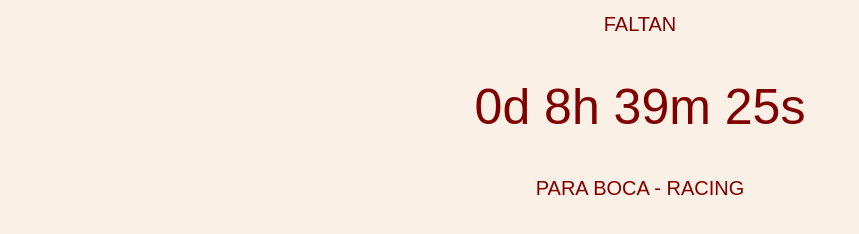
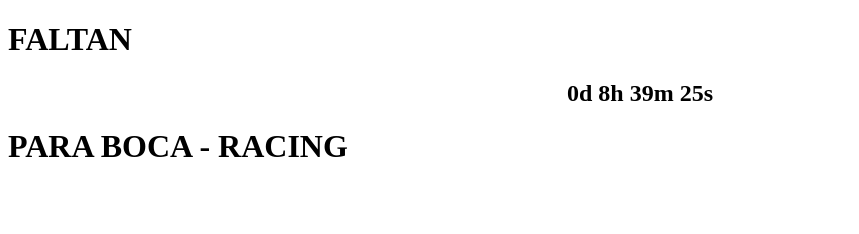
Before and after one commit to GaboZubini/PalmieriAnsioso, a plain HTML site: page index.html in a window 1280 px wide. Shown: the whole page, without its empty margins (0-859 px from the left). Drawn offline with Linux system fonts and the light colour scheme.

Commit message:
Update index.html

```diff
--- a/index.html
+++ b/index.html
@@ -4,25 +4,32 @@
 <title>PALMIERI ANSIOSO</title>
 <style>
 body {
-  background-color: linen;
+  background-color: white;
 }
 
+<link rel="preconnect" href="https://fonts.googleapis.com">
+<link rel="preconnect" href="https://fonts.gstatic.com" crossorigin>
+<link href="https://fonts.googleapis.com/css2?family=Montserrat:wght@900&family=Open+Sans&family=PT+Sans:wght@400;700&display=swap" rel="stylesheet">
+
 h1 {
-  color: maroon;
+  color: black;
   text-align: center;
-  font: 20px Arial, sans-serif
+  font: 20px
+  font-family: 'Montserrat', sans-serif;
 }
 
 h2 {
-  color: maroon;
+  color: black;
   text-align: center;
-  font: 50px Arial, sans-serif
+  font: 200px
+  font-family: 'Montserrat', sans-serif;
 }
 
 demo {
-  color: maroon;
+  color: black;
   text-align: center;
-  font: 20px Arial, sans-serif
+  font: 20px
+  font-family: 'Montserrat', sans-serif;
 }
 
 </style>
```
